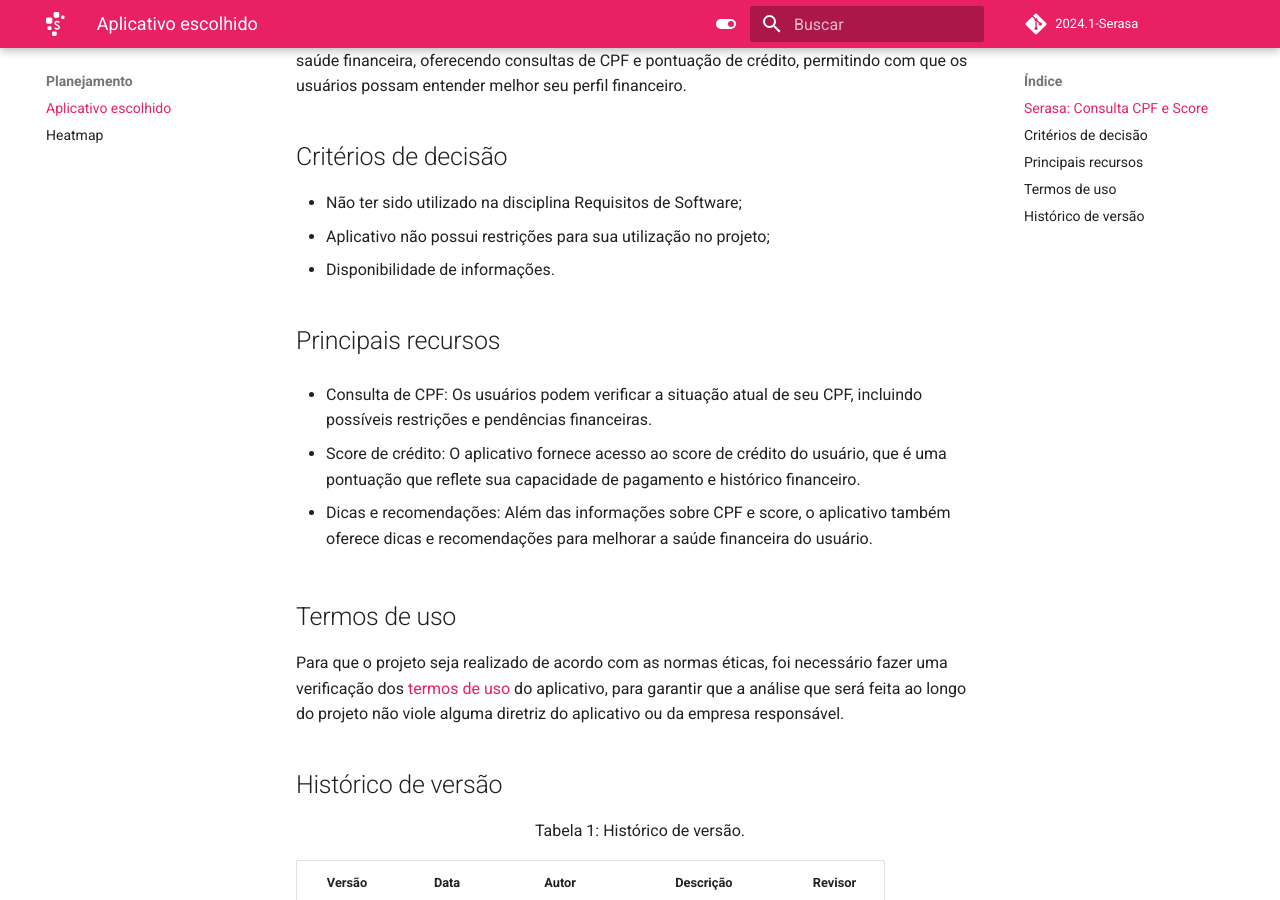
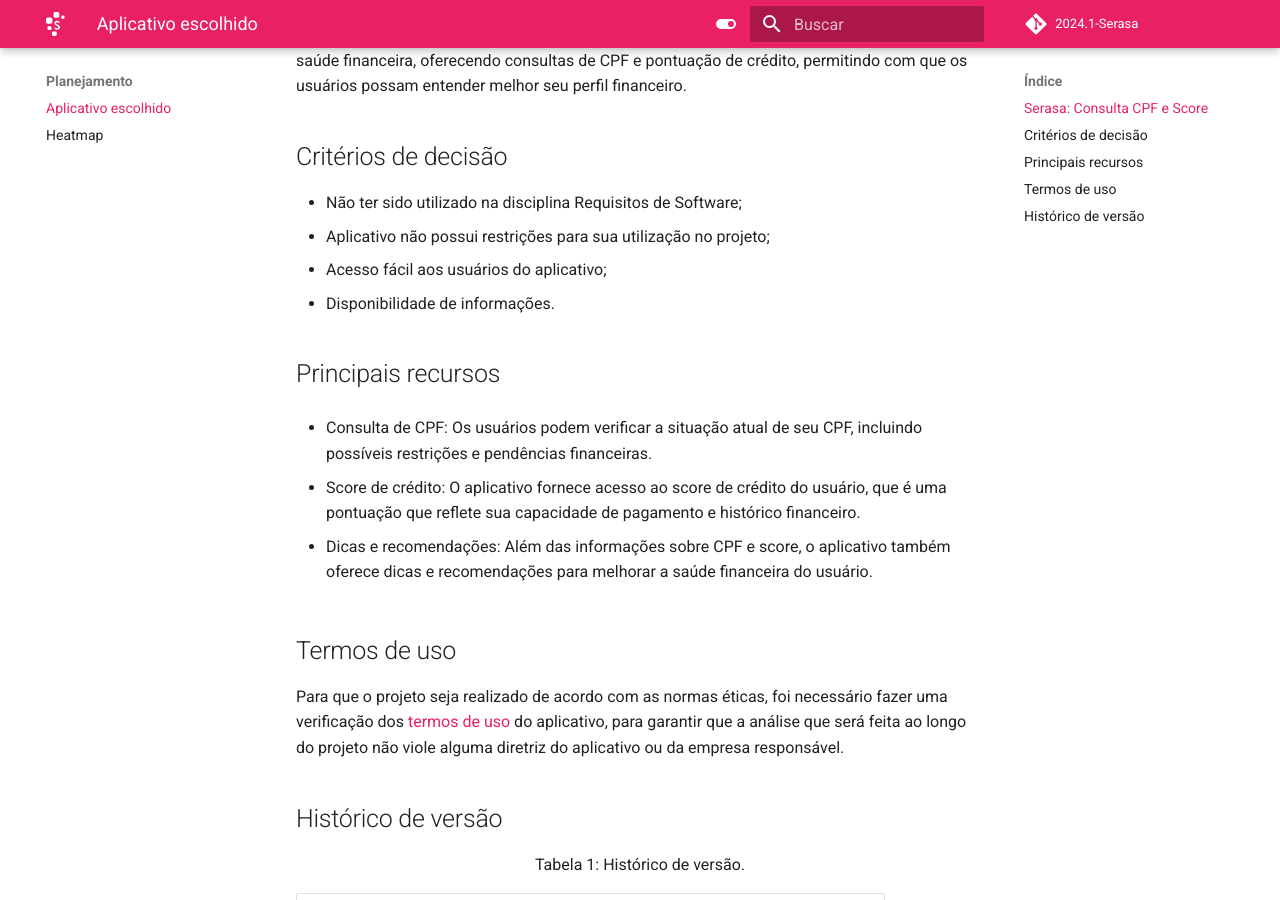
Before and after one commit to Requisitos-de-Software/2024.1-Serasa, an MkDocs documentation site: the page built from docs/planejamento/aplicativoEscolhido.md, in a window 1280 px wide and 900 px high, scrolled down 648 px. Built offline with MkDocs 1.6.1 and Material for MkDocs 9.7.7, drawn with Linux system fonts in a browser that asks for light colours; comment, search, counter and statistics services are not loaded.

Commit message:
adicionando criterio

```diff
--- a/docs/planejamento/aplicativoEscolhido.md
+++ b/docs/planejamento/aplicativoEscolhido.md
@@ -11,6 +11,7 @@ O aplicativo Serasa: Consulta CPF e Score, desenvolvido pela empresa de análise
 
 - Não ter sido utilizado na disciplina Requisitos de Software;
 - Aplicativo não possui restrições para sua utilização no projeto;
+- Acesso fácil aos usuários do aplicativo;
 - Disponibilidade de informações.
 
 ## Principais recursos
```
